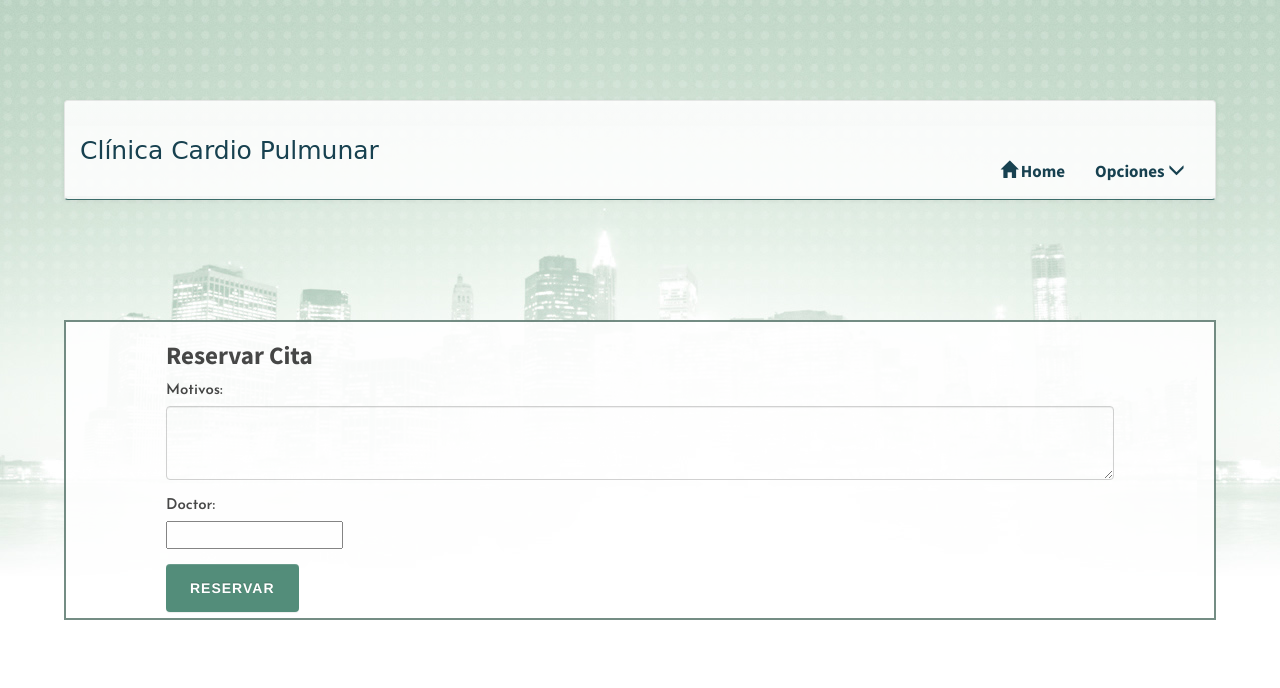
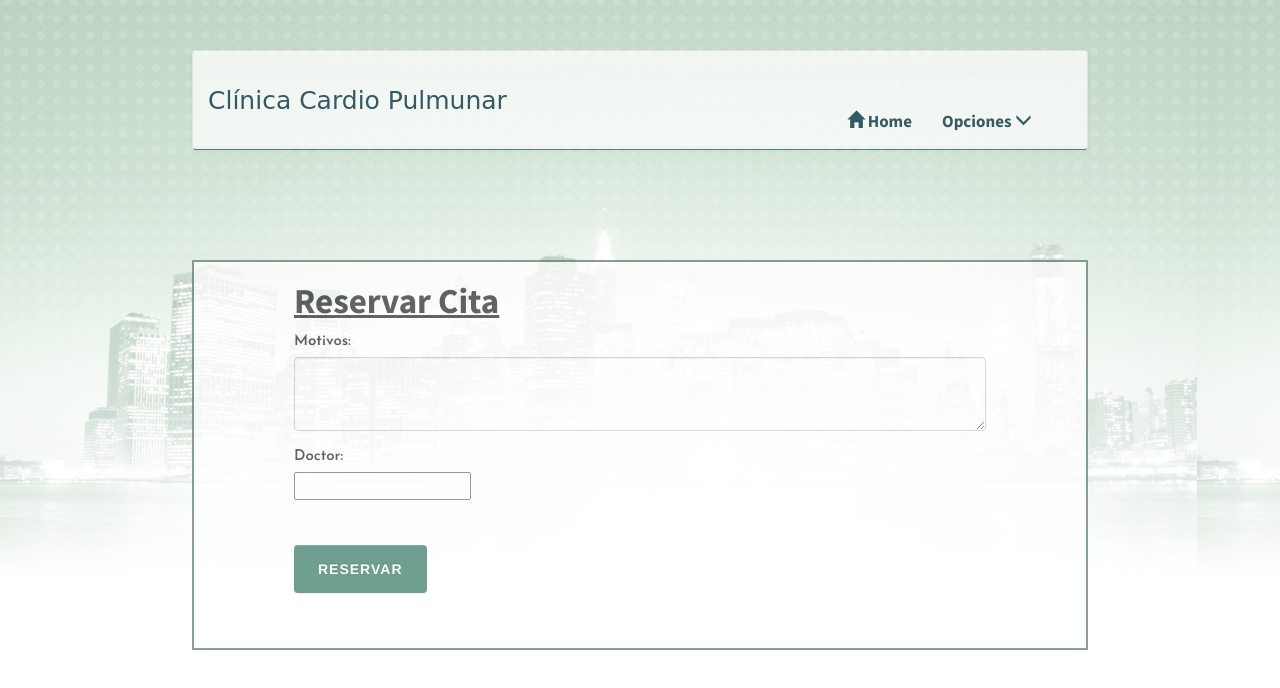
Before and after one commit to KathiaBarahona/BaseDatos1, a website: page patient/public/index.html in a window 1280 px wide. Drawn offline with nearby package versions, Linux system fonts and the light colour scheme; a web font is replaced by a local one.

Commit message:
profile view ready

```diff
--- a/patient/public/css/style.css
+++ b/patient/public/css/style.css
@@ -6,6 +6,7 @@
      .container-fluid {
          background-color: white;
          position: relative;
+         padding-right: 0;
          top: 25px;
          height: 70px;
      }
@@ -17,7 +18,7 @@
 
      .header {
          font-family: 'Source Sans Pro', sans-serif;
-         font-size: 25px;
+         font-size: 35px;
      }
 
      .navbar-default .navbar-brand {
@@ -37,28 +38,27 @@
 
      .dropdown-menu {
          background-color: white;
+         border-radius: 4px;
+     }
+
+     .dropdown {
+         margin-right: 0;
+         width: 160px;
      }
 
      .nav>li:hover {
          background-color: #E5E5E5;
      }
 
-     .Kathia {
-         margin-right: auto;
-         margin-left: auto;
-         background-color: #D9D6A7;
-         height: 80%;
-         width: 80%;
-     }
-
      .navbar-default {
          border-bottom: 1px solid #295E5C;
          position: relative;
-         top: 100px;
+         top: 50px;
          margin-left: auto;
          margin-right: auto;
          height: 100px;
-         width: 90%;
+         width: 70%;
+         opacity: 0.75;
      }
 
      #bs-example-navbar-collapse-1 {
@@ -67,20 +67,22 @@
      }
 
      .maincontainer {
-         width: 90%;
+         width: 70%;
          position: relative;
          background-color: white;
          border: 2px solid #647F76;
-         top: 200px;
-         height: 300px;
+         top: 140px;
+         height: 390px;
          margin-left: auto;
          margin-right: auto;
-         opacity: 0.89;
+         opacity: 0.75;
+         overflow-y: auto;
      }
 
      .appointcontainer {
          margin-right: 100px;
          margin-left: 100px;
+         margin-bottom: 20px;
      }
 
      .btn {
@@ -98,6 +100,7 @@
      }
 
      .btn-primary {
+         margin-top: 30px;
          background: #3E7F6A;
          color: #ffffff;
      }
--- a/patient/public/views/appointment.view.html
+++ b/patient/public/views/appointment.view.html
@@ -1,5 +1,5 @@
 <div class='appointcontainer'>
-    <h1 class= 'header'>Reservar Cita</h1>
+    <h1 class= 'header'><u>Reservar Cita</u></h1>
     <form>
         <div class='form-group'>
             <label for='inputformotive' >Motivos:</label>
```
Also changed, not shown: patient/public/views/history.view.html (+1 -3 lines), patient/public/views/profile.view.html (+36 -2 lines).
